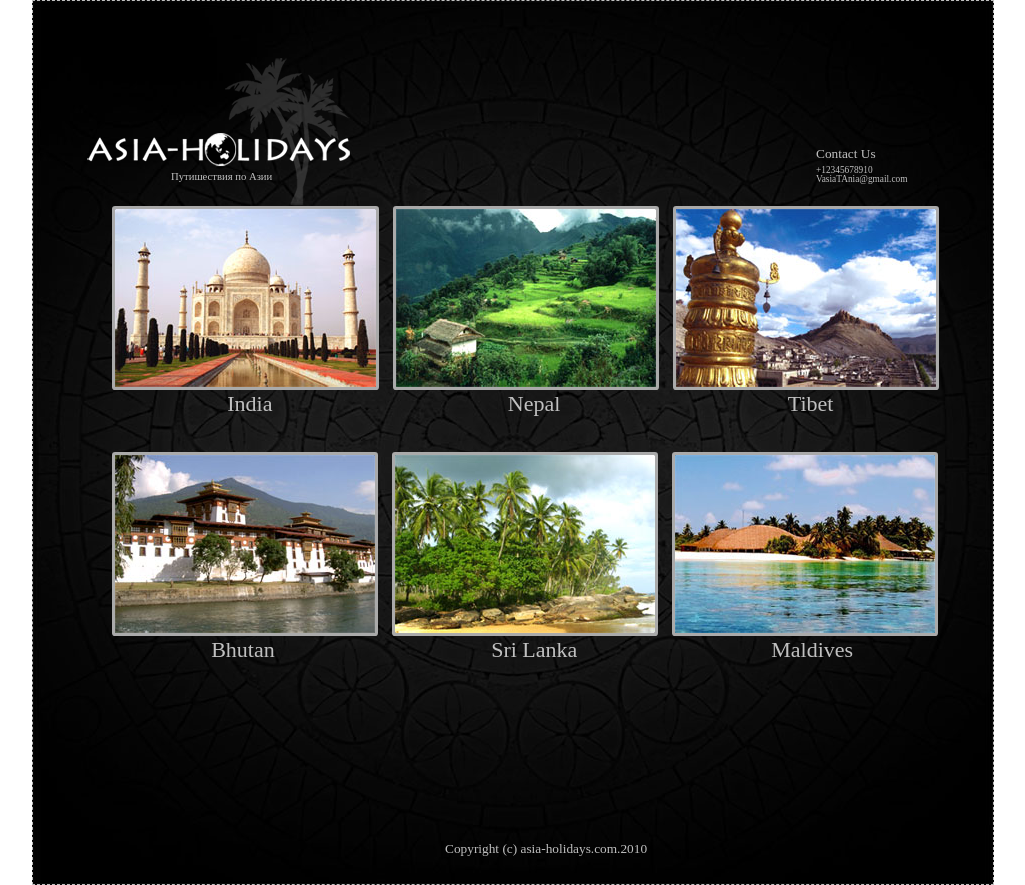
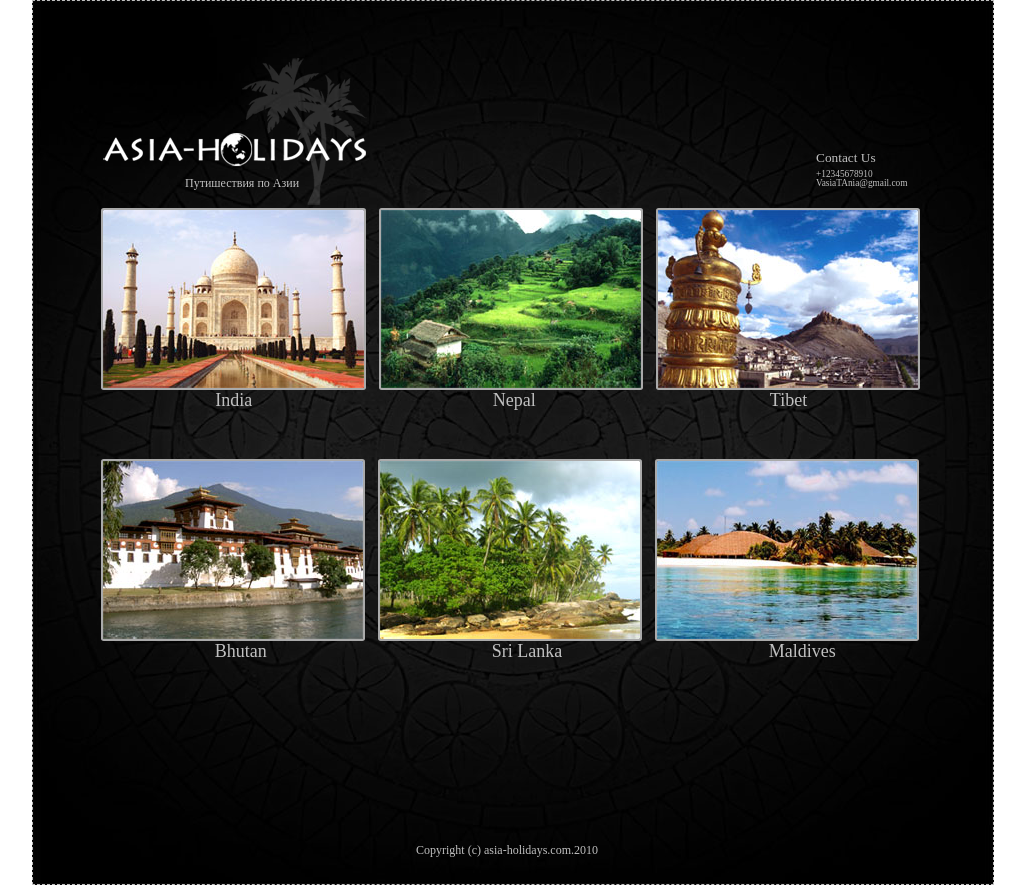
Before and after one commit to Liubavin/homeWork3, a plain HTML site: page index.html in a window 1280 px wide. Shown: the whole page, without its empty margins (127-1152 px from the left). Drawn offline with Linux system fonts and the light colour scheme.

Commit message:
new design

```diff
--- a/css/style.css
+++ b/css/style.css
@@ -18,24 +18,24 @@ a {
 }
 
 .logo1 img {
-    margin: 57px 0 0 192px;
+    margin: 57px 0 0 209px;
     position: absolute;
 }
 
 .logo2 img {
-    margin: 132px 0 0 54px;
+    margin: 132px 0 0 70px;
     position: absolute;
 }
 
 .logo1 p {
-    font-size: 8pt;
+    font-size: 9pt;
     font-family: Tahoma Regular;
     position: absolute;
-    margin: 170px 0 0 138px;
+    margin: 175px 0 0 152px;
     color: #c0c0c0;
 }
 .contact {
-    margin: 148px 0 0 783px;
+    margin: 152px 0 0 783px;
     color: white;
     position: absolute;
     line-height: 9px;
@@ -53,16 +53,16 @@ a {
 }
 
 .main {
-    margin: 208px 0 0 72px;
+    margin: 209px 0 0 61px;
     position: absolute;
 }
 
 .wr {
     float: left;
-    padding: 0 10px 0 10px;
+    padding: 0 8px 0 9px;
 }
 .wr img {
-     box-shadow: 0 0 0 3px #aaaaaa;
+     box-shadow: 0 0 0 2px #aaaaaa;
      border-radius: 1px;
  }
 .wr img:hover {
@@ -70,23 +70,25 @@ a {
     border-radius: 1px;
 }
 .wr p {
-    margin: 0 0 0 43%;
-    font-size: 22px;
+    margin: -2px 0 0 43%;
+    font-size: 18px;
     color: #c0c0c0;
 }
 
 
 .second {
-    margin: 246px 0 0 0;
+    margin: 251px 0 0 0;
 }
 
-.second .wr p {
+.second.wr p {
     margin: 0 0 0 37%;
+    font-size: 18px;
+    color: #c0c0c0;
 }
 
 .footer {
     color: #c0c0c0;
-    margin: 386px 0 0 340px;
+    margin: 382px 0 0 322px;
     position: absolute;
-    font-size: 10pt;
+    font-size: 9pt;
 }
```
